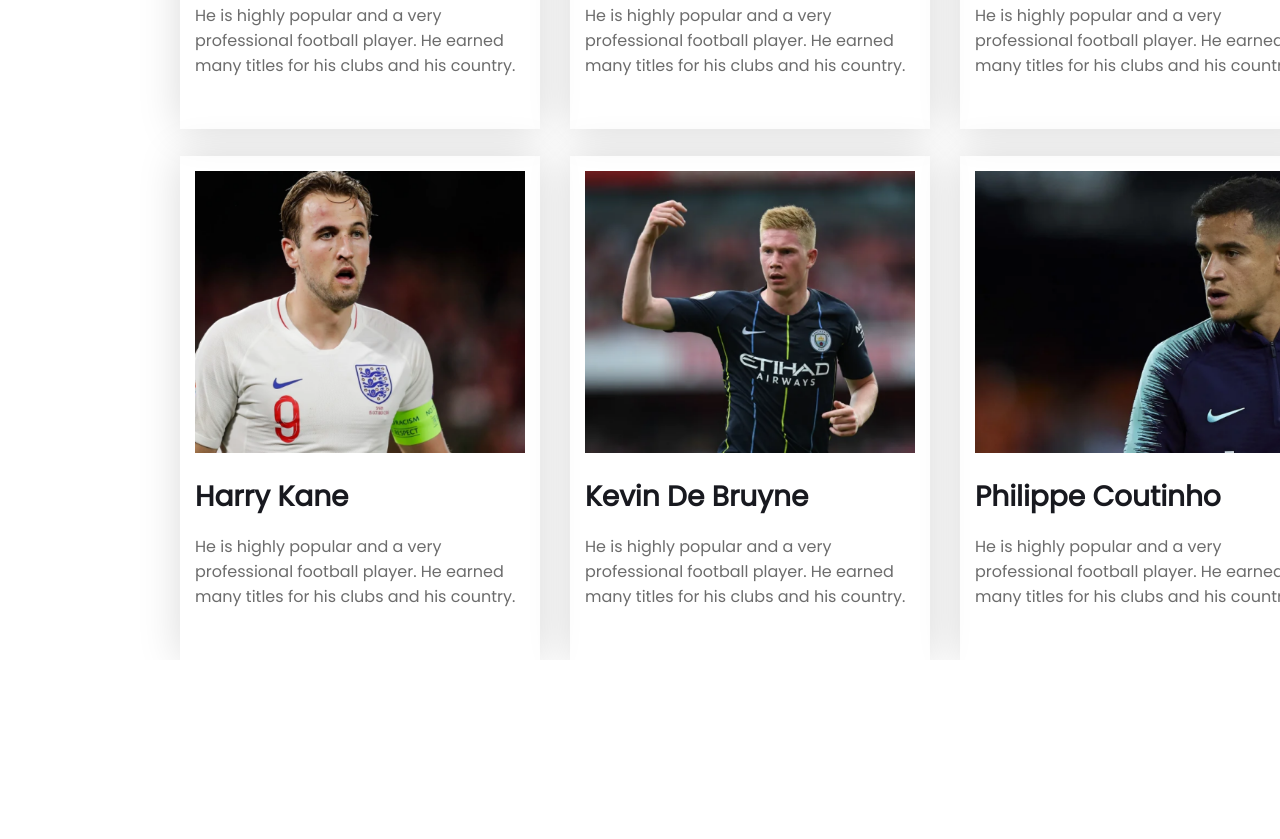
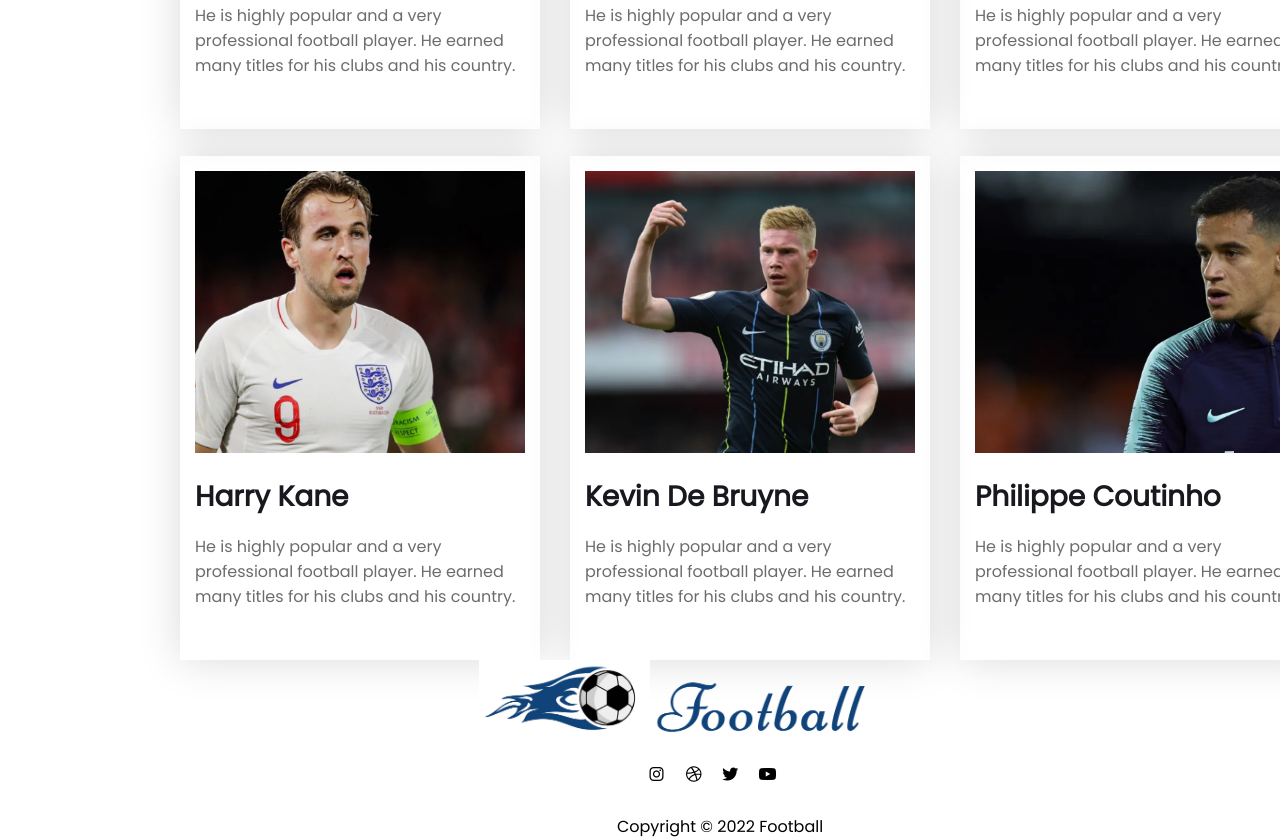
Before and after one commit to rezbd/football, a plain HTML site: page index.html in a window 1280 px wide. Shown: the part 1437-2276 px from the top of the page. Before the commit the page ends 2097 px from the top, so only its background shows below. Drawn offline with Linux system fonts and the light colour scheme.

Commit message:
footer initial

```diff
--- a/index.html
+++ b/index.html
@@ -6,6 +6,9 @@
     <meta http-equiv="X-UA-Compatible" content="IE=edge">
     <meta name="viewport" content="width=device-width, initial-scale=1.0">
     <title>Football</title>
+    <!-- Awesome Icons -->
+    <script src="https://kit.fontawesome.com/5e4a048fb0.js" crossorigin="anonymous"></script>
+    <!-- CSS styles -->
     <link rel="stylesheet" href="style.css">
 </head>
 
@@ -93,6 +96,21 @@
             </div>
         </section>
     </main>
+    <!-- Footer Section -->
+    <footer>
+        <div class="footer-items">
+            <div class="footer-logo">
+                <img src="images/Logo.png" alt="">
+            </div>
+            <div class="social-icons">
+                <i class="fab fa-instagram social-icon"></i>
+                <i class="fab fa-dribbble social-icon"></i>
+                <i class="fab fa-twitter social-icon"></i>
+                <i class="fab fa-youtube social-icon"></i>
+            </div>
+            <p class="copy-right">Copyright &copy; 2022 Football</p>
+        </div>
+    </footer>
 </body>
 
 </html>
--- a/style.css
+++ b/style.css
@@ -45,3 +45,31 @@ body{
     font-size: 16px;
     color: #6C6C6C;
 }
+
+/* Footer Styles */
+footer{
+    display: flex;
+    justify-content: center;
+}
+
+.footer-items{
+    width: 480px;
+    height: 110px;
+    display: flex;
+    flex-direction: column;
+    /* justify-content: center; */
+    align-items: center;
+}
+
+.footer-logo{
+    width: 483px;
+}
+
+.footer-logo img{
+    width: 80%;
+}
+
+footer .social-icon{
+    height: 32px;
+    width: 32px;
+}
```
